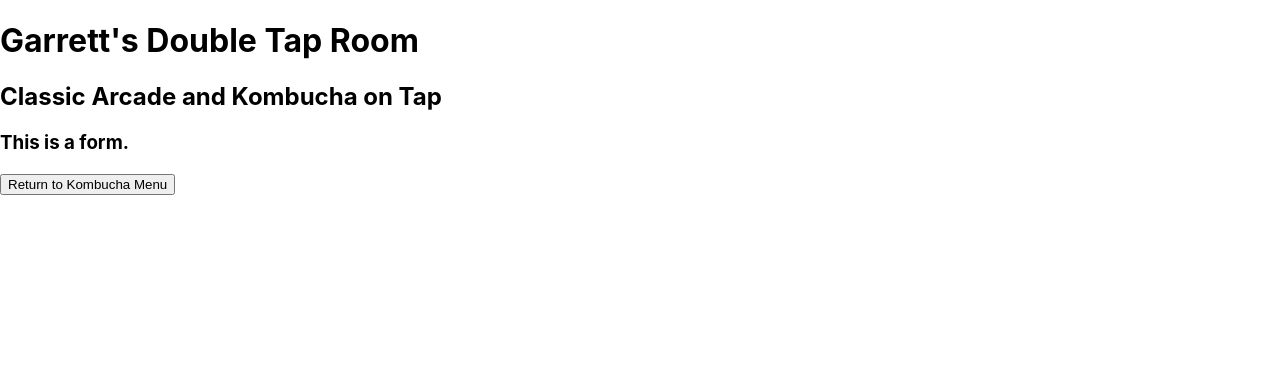
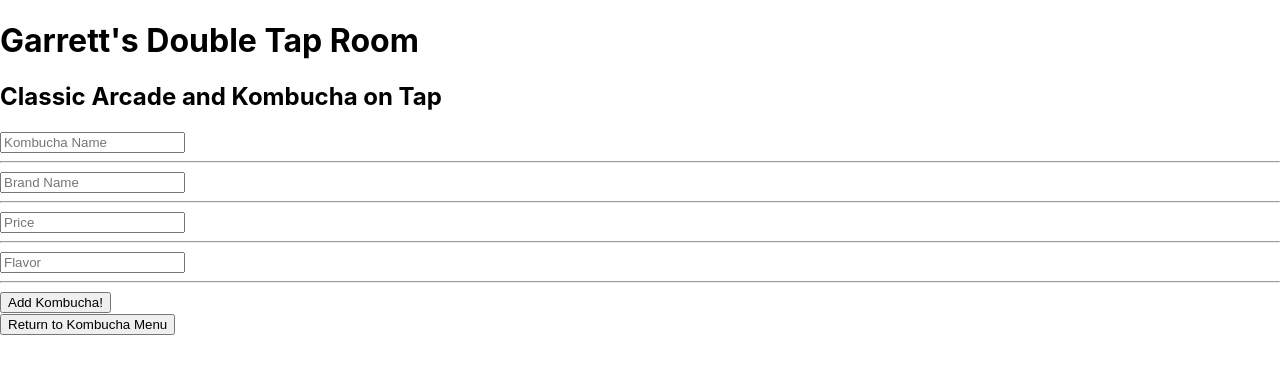
Before and after one commit to GBProductions/tap-room, a React (Create React App) app: page / in a window 1280 px wide. Both pictures are taken after a click on the button "Add Kombucha". Shown: the top 374 px of the page. Built offline with nearby package versions, Linux system fonts and the light colour scheme.

Commit message:
Add form, appears on App.js.

```diff
--- a/src/components/KombuchaControl.js
+++ b/src/components/KombuchaControl.js
@@ -7,7 +7,8 @@ class KombuchaControl extends React.Component {
     constructor(props) {
         super(props);
         this.state = {
-            formVisibleOnPage: false
+            formVisibleOnPage: false,
+            masterKombuchaList: []
         };
     }
 
@@ -17,14 +18,22 @@ class KombuchaControl extends React.Component {
         }));
     }
 
+    handleAddingNewKombuchaToList = (newKombucha) => {
+        const newMasterKombuchaList = this.state.masterKombuchaList.concat(newKombucha);
+        this.setState({
+            masterKombuchaList: newMasterKombuchaList,
+            formVisibleOnPage: false });
+    }
+
     render(){
         let currentlyVisibleState = null;
         let buttonText = null;
         if (this.state.formVisibleOnPage) {
-            currentlyVisibleState = <NewKombuchaForm />
+            currentlyVisibleState = <NewKombuchaForm onNewKombuchaCreation={this.handleAddingNewKombuchaToList} />
             buttonText = "Return to Kombucha Menu";
         } else {
-            currentlyVisibleState = <KombuchaList />
+            currentlyVisibleState = <KombuchaList kombuchaList=
+            {this.state.masterKombuchaList} />;
             buttonText = "Add Kombucha"
         }
         return (
--- a/src/components/KombuchaList.js
+++ b/src/components/KombuchaList.js
@@ -1,39 +1,23 @@
 import React from "react";
 import Kombucha from "./Kombucha";
+import PropTypes from "prop-types";
 
-const masterKombuchaList = [
-    {
-        name: "Rad Dreamz",
-        brand: "2 Town Kombucha",
-        price: "$5",
-        flavor: "Coca-Cola"
-    },
-    {
-        name: "Lion Hearts",
-        brand: "2 Town Kombucha",
-        price: "$5",
-        flavor: "Rasberry"
-    },
-    {
-        name: "Blueberry Delight",
-        brand: "2 Town Kombucha",
-        price: "$5",
-        flavor: "Blueberry"
-    },
-];
-
-function KombuchaList(){
+function KombuchaList(props){
     return (
         <React.Fragment>
             <hr/>
-            {masterKombuchaList.map((kombucha, index) =>
+            {props.kombuchaList.map((kombucha, index) =>
                 <Kombucha name={kombucha.name}
-                brand={kombucha.name}
-                price={kombucha.name}
-                flavor={kombucha.name} />
+                brand={kombucha.brand}
+                price={kombucha.price}
+                flavor={kombucha.flavor} />
             )}
         </React.Fragment>
     );
 }
 
+KombuchaList.propTypes = {
+    kombuchaList: PropTypes.array
+};
+
 export default KombuchaList;
--- a/src/components/NewKombuchaForm.js
+++ b/src/components/NewKombuchaForm.js
@@ -1,11 +1,47 @@
 import React from "react";
+import { v4 } from "uuid";
+import PropTypes from "prop-types";
 
 function NewKombuchaForm(props){
+
+    function handleNewKombuchaFormSubmission(event) {
+        event.preventDefault();
+        props.onNewKombuchaCreation({name: event.target.name.value, brand: event.target.brand.value, price: event.target.price.value, flavor: event.target.flavor.value, id: v4()});
+    }
+
+
     return (
         <React.Fragment>
-            <h3>This is a form.</h3>
+            <form onSubmit={handleNewKombuchaFormSubmission}>
+                <input
+                    type="text"
+                    name="name"
+                    placeholder="Kombucha Name" />
+                    <hr />
+                <input
+                    type="text"
+                    name="brand"
+                    placeholder="Brand Name" />
+                    <hr />
+                <input
+                    type="text"
+                    name="price"
+                    placeholder="Price" />
+                    <hr />
+                <input
+                    type="text"
+                    name="flavor"
+                    placeholder="Flavor" />
+                    <hr />
+                <button type="submit">Add Kombucha!</button>
+            </form>
         </React.Fragment>
     );
 }
 
+NewKombuchaForm.propTypes = {
+    onNewKombuchaCreation: PropTypes.func
+};
+
+
 export default NewKombuchaForm;
```
